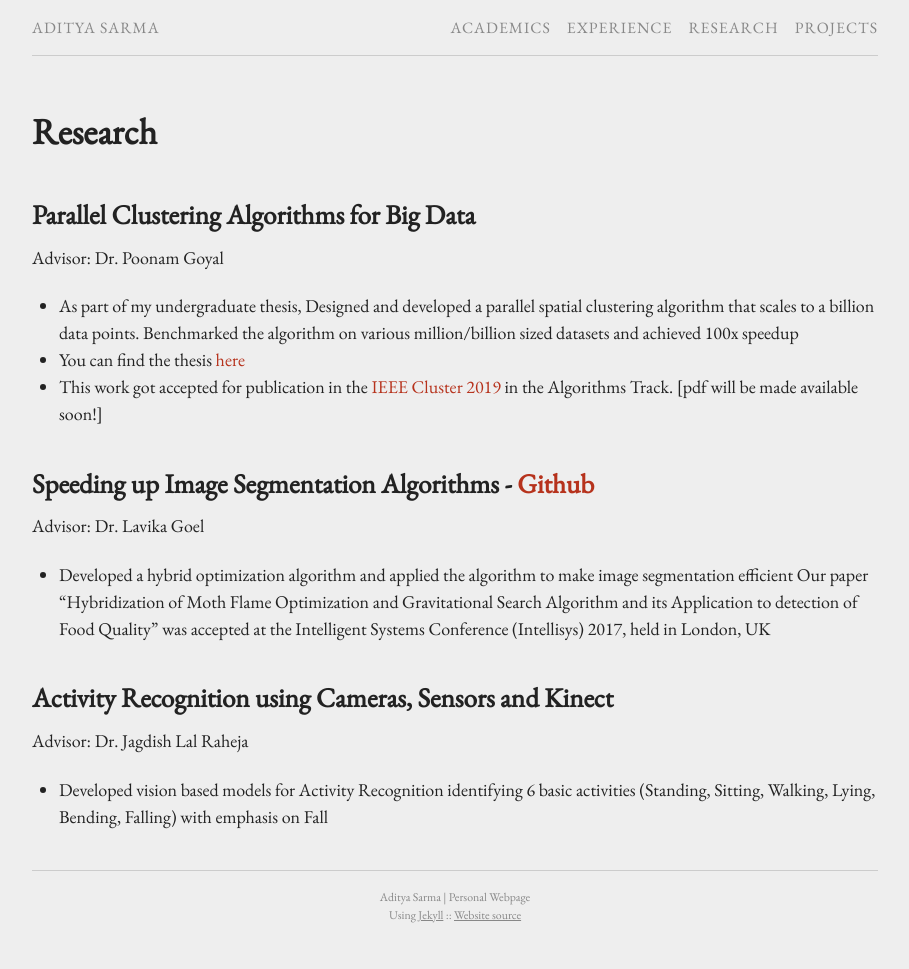
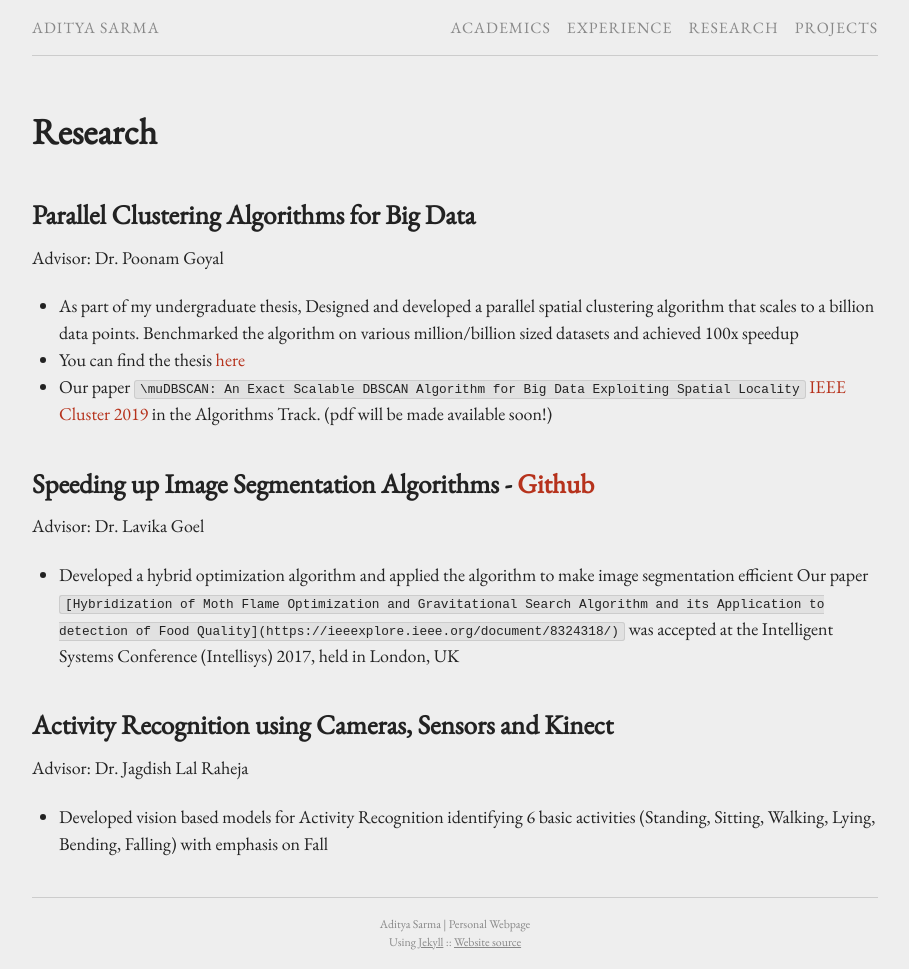
Before and after one commit to sanchit-ahuja/sanchit-ahuja.github.io, a Jekyll site: the page built from research.md, in a window 1280 px wide. Shown: the whole page, without its empty margins (185-1094 px from the left). Built offline with Jekyll 4.4.1, drawn with Linux system fonts in a browser that asks for light colours; before the commit the page ends 942 px from its top, so only the background shows below that.

Commit message:
Update research.md

```diff
--- a/research.md
+++ b/research.md
@@ -8,12 +8,12 @@ permalink: /research/
 Advisor: Dr. Poonam Goyal
 * As part of my undergraduate thesis, Designed and developed a parallel spatial clustering algorithm that scales to a billion data points. Benchmarked the algorithm on various million/billion sized datasets and achieved 100x speedup
 * You can find the thesis [here](https://drive.google.com/file/d/1nnR1hs9cqiM0P2eUTIG9iOIPRGjo1azR/view?usp=sharing)
-* This work got accepted for publication in the [IEEE Cluster 2019](https://clustercomp.org/2019/) in the Algorithms Track. [pdf will be made available soon!]
+* Our paper `\muDBSCAN: An Exact Scalable DBSCAN Algorithm for Big Data Exploiting Spatial Locality` [IEEE Cluster 2019](https://clustercomp.org/2019/) in the Algorithms Track. (pdf will be made available soon!)
 
 ## Speeding up Image Segmentation Algorithms - [Github](https://github.com/AdityaAS/FoodSense)
 Advisor: Dr. Lavika Goel
 * Developed a hybrid optimization algorithm and applied the algorithm to make image segmentation efficient
-Our paper "Hybridization of Moth Flame Optimization and Gravitational Search Algorithm and its Application to detection of Food Quality" was accepted at the Intelligent Systems Conference (Intellisys) 2017, held in London, UK
+Our paper `[Hybridization of Moth Flame Optimization and Gravitational Search Algorithm and its Application to detection of Food Quality](https://ieeexplore.ieee.org/document/8324318/)` was accepted at the Intelligent Systems Conference (Intellisys) 2017, held in London, UK
 
 ## Activity Recognition using Cameras, Sensors and Kinect
 Advisor: Dr. Jagdish Lal Raheja
```
